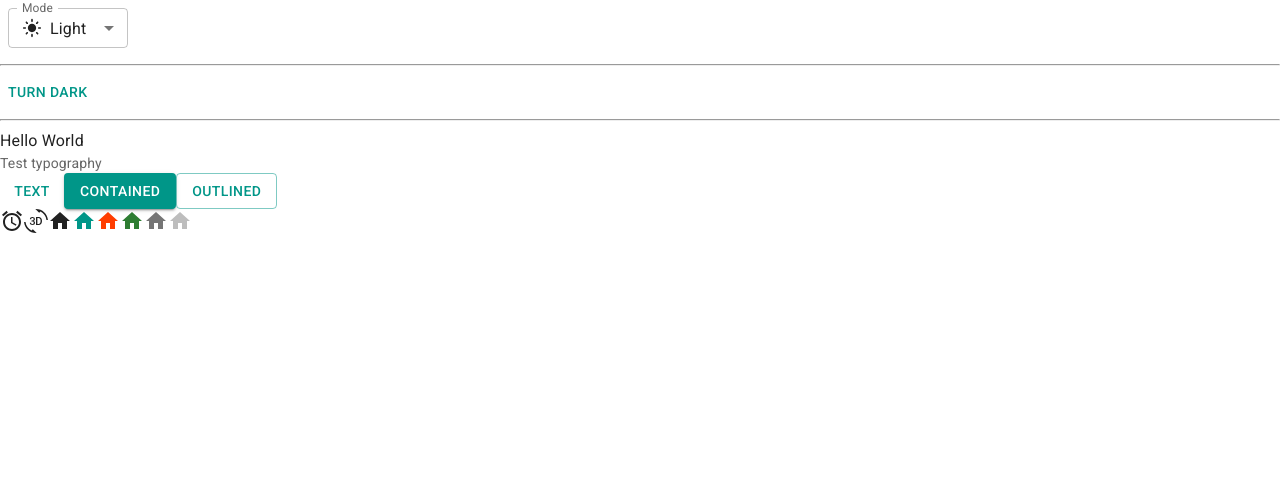
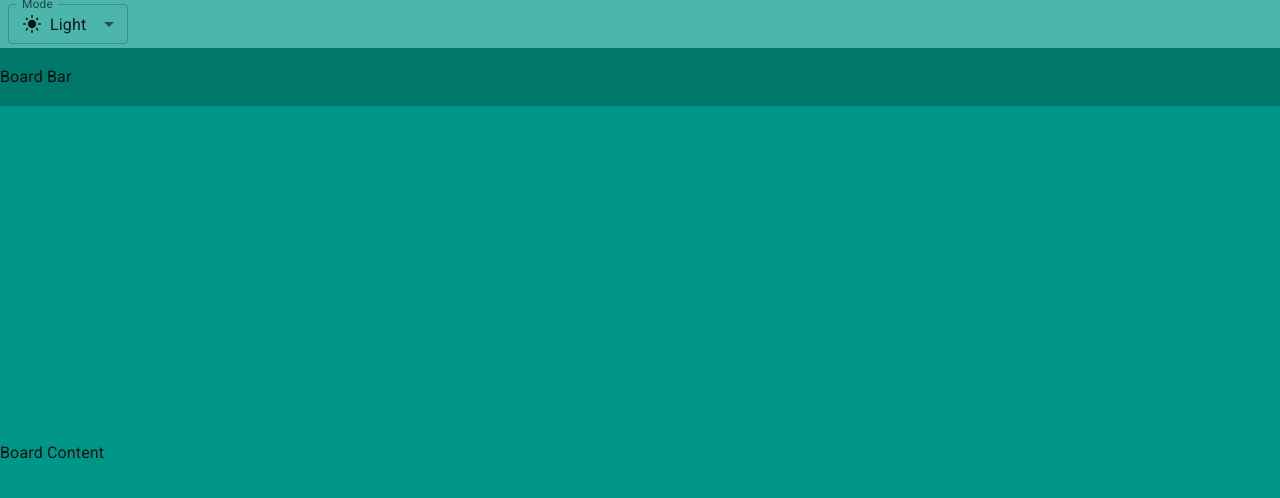
Before and after one commit to ghostoninternet/trello-client, a React (Vite) app: page / in a window 1280 px wide. Shown: the top 498 px of the page. Built offline with nearby package versions, Linux system fonts and the light colour scheme.

Commit message:
Create basic layout for Trello MERN project

```diff
--- a/index.html
+++ b/index.html
@@ -4,7 +4,7 @@
     <meta charset="UTF-8" />
     <link rel="icon" type="image/svg+xml" href="/vite.svg" />
     <meta name="viewport" content="width=device-width, initial-scale=1.0" />
-    <title>Vite + React</title>
+    <title>Trello MERN Stack</title>
     <link rel="preconnect" href="https://fonts.googleapis.com" />
     <link rel="preconnect" href="https://fonts.gstatic.com" crossorigin />
     <link
--- a/src/App.jsx
+++ b/src/App.jsx
@@ -1,8 +1,3 @@
-import Button from '@mui/material/Button'
-import AccessAlarmIcon from '@mui/icons-material/AccessAlarm'
-import ThreeDRotation from '@mui/icons-material/ThreeDRotation'
-import HomeIcon from '@mui/icons-material/Home'
-import Typography from '@mui/material/Typography'
 import { useColorScheme } from '@mui/material/styles'
 import InputLabel from '@mui/material/InputLabel'
 import MenuItem from '@mui/material/MenuItem'
@@ -12,7 +7,7 @@
 import DarkModeOutlinedIcon from '@mui/icons-material/DarkModeOutlined'
 import SettingsBrightnessIcon from '@mui/icons-material/SettingsBrightness'
 import Box from '@mui/material/Box'
-// import useMediaQuery from '@mui/material/useMediaQuery'
+import Container from '@mui/material/Container'
 
 function ModeSelect() {
   const { mode, setMode } = useColorScheme()
@@ -51,47 +46,38 @@
   )
 }
 
-function ModeToggle() {
-  const { mode, setMode } = useColorScheme()
-  // const prefersDarkMode = useMediaQuery('(prefers-color-scheme: dark)')
-  // const prefersLightMode = useMediaQuery('(prefers-color-scheme: light)')
-  // console.log(prefersDarkMode)
-  // console.log(prefersLightMode)
-  return (
-    <Button
-      onClick={() => {
-        setMode(mode === 'light' ? 'dark' : 'light')
-      }}
-    >
-      {mode === 'light' ? 'Turn dark' : 'Turn light'}
-    </Button>
-  )
-}
-
 function App() {
 
   return (
-    <>
-      <ModeSelect />
-      <hr />
-      <ModeToggle />
-      <hr />
-      <div>Hello World</div>
-      <Typography variant='body2' color="text.secondary">Test typography</Typography>
-      <Button variant="text">Text</Button>
-      <Button variant="contained">Contained</Button>
-      <Button variant="outlined">Outlined</Button>
-      <br/>
-      <AccessAlarmIcon />
-      <ThreeDRotation />
-
-      <HomeIcon />
-      <HomeIcon color="primary" />
-      <HomeIcon color="secondary" />
-      <HomeIcon color="success" />
-      <HomeIcon color="action" />
-      <HomeIcon color="disabled" />
-    </>
+    <Container disableGutters maxWidth={false} sx={{ height: '100vh' }}>
+      <Box sx={{
+        backgroundColor: 'primary.light',
+        width: '100%',
+        height: (theme) => theme.trello.appBarHeight,
+        display: 'flex',
+        alignItems: 'center'
+      }}>
+        <ModeSelect />
+      </Box>
+      <Box sx={{
+        backgroundColor: 'primary.dark',
+        width: '100%',
+        height: (theme) => theme.trello.boardBarHeight,
+        display: 'flex',
+        alignItems: 'center'
+      }}>
+        Board Bar
+      </Box>
+      <Box sx={{
+        backgroundColor: 'primary.main',
+        width: '100%',
+        height: (theme) => `calc(100vh - ${theme.trello.appBarHeight} - ${theme.trello.boardBarHeight})`,
+        display: 'flex',
+        alignItems: 'center'
+      }}>
+        Board Content
+      </Box>
+    </Container>
   )
 }
 
--- a/src/theme.js
+++ b/src/theme.js
@@ -3,6 +3,10 @@
 
 // Create a theme instance.
 const theme = extendTheme({
+  trello: {
+    appBarHeight: '48px',
+    boardBarHeight: '58px'
+  },
   colorSchemes: {
     light: {
       palette: {
```
